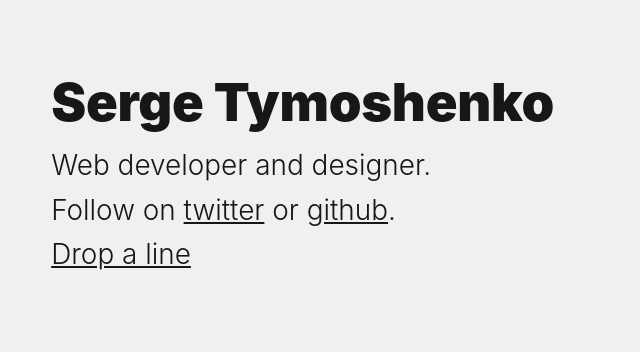
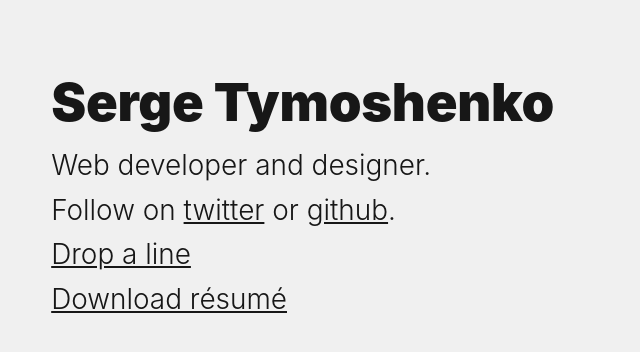
Before and after one commit to sergetymo/tymo.name, a website built with Parcel: page src/index.html in a window 1280 px wide. Shown: the whole page, without its empty margins (0-640 px from the left). Built offline with nearby package versions, Linux system fonts and the light colour scheme.

Commit message:
Added resume

```diff
--- a/deploy.js
+++ b/deploy.js
@@ -13,7 +13,7 @@ if (process.env.FTP_USER && process.env.FTP_PASS && process.env.FTP_HOST) {
     port: 21,
     localRoot: path.join(__dirname, 'dist'),
     remoteRoot: '/',
-    include: ['*.html', '*.css'],
+    include: ['*.html', '*.css', '*.pdf'],
     deleteRemote: true,
     forcePasv: true,
   }
--- a/src/index.html
+++ b/src/index.html
@@ -13,7 +13,8 @@
       Web developer and designer.<br />
       Follow on&#32;<a href="https://twitter.com/sergetymo">twitter</a>
       &#32;or&#32;<a href="https://github.com/sergetymo">github</a>.<br />
-      <a href="mailto:serge@tymo.name">Drop a line</a>
+      <a href="mailto:serge@tymo.name">Drop a line</a><br />
+      <a href="./ST_cv.pdf">Download résumé</a><br />
     </p>
   </header>
 </body>
```
Also changed, not shown: 1 other file.
